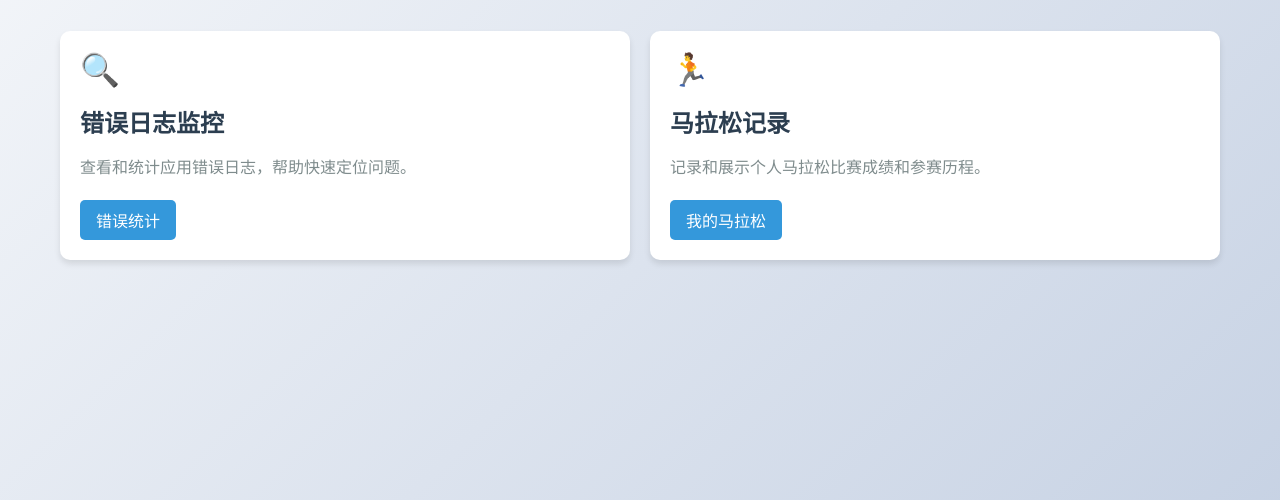
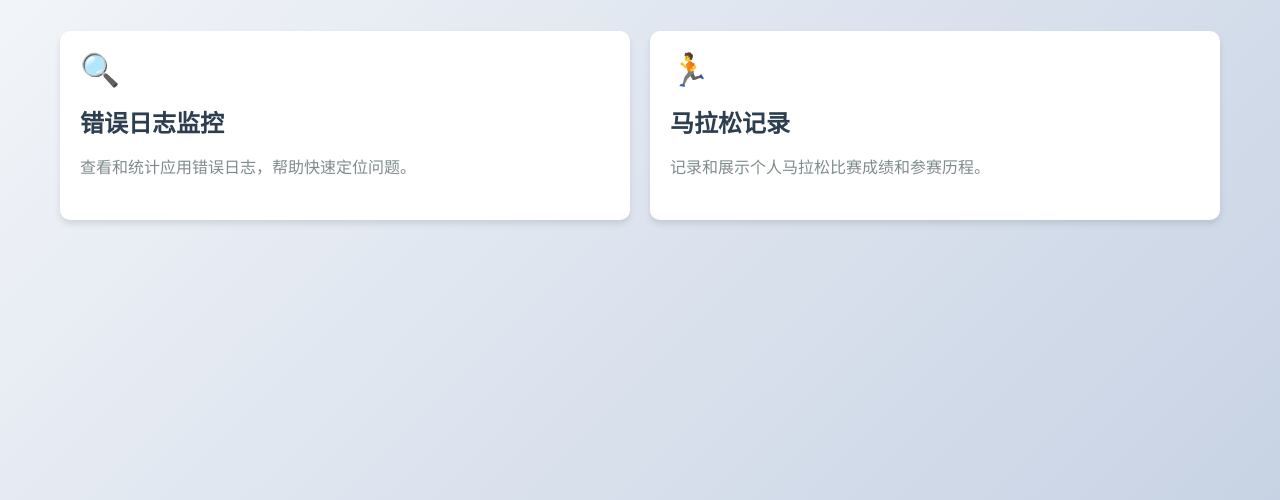
Before and after one commit to gpengtao/gpt-website, a Django app: page / in a window 1280 px wide. Shown: the part 154-654 px from the top of the page. Run offline with Django 3.2, Linux system fonts and the light colour scheme.

Commit message:
modify home card

```diff
--- a/templates/home.html
+++ b/templates/home.html
@@ -35,9 +35,13 @@
             padding: 20px;
             box-shadow: 0 4px 6px rgba(0,0,0,0.1);
             transition: transform 0.3s ease;
+            cursor: pointer;
+            text-decoration: none;
+            display: block;
         }
         .card:hover {
             transform: translateY(-5px);
+            box-shadow: 0 6px 12px rgba(0,0,0,0.15);
         }
         .card h2 {
             color: #2c3e50;
@@ -51,25 +55,27 @@
             line-height: 1.6;
         }
         .card-links {
-            display: flex;
-            gap: 10px;
+            display: none;
         }
-        .card-link {
-            display: inline-block;
-            padding: 8px 16px;
-            background: #3498db;
-            color: white;
-            text-decoration: none;
-            border-radius: 5px;
-            transition: background 0.3s ease;
+        .card-arrow {
+            color: #3498db;
+            font-size: 1.5em;
+            position: absolute;
+            right: 20px;
+            bottom: 20px;
+            opacity: 0;
+            transition: opacity 0.3s ease;
         }
-        .card-link:hover {
-            background: #2980b9;
+        .card:hover .card-arrow {
+            opacity: 1;
         }
         .card-icon {
             font-size: 2em;
             margin-bottom: 15px;
             color: #3498db;
+        }
+        .card-wrapper {
+            position: relative;
         }
     </style>
 </head>
@@ -79,23 +85,23 @@
 
         <div class="card-container">
             <!-- 错误日志监控卡片 -->
-            <div class="card">
+            <div class="card-wrapper">
+                <a href="{% url 'recent_log_stat' %}" class="card">
                     <div class="card-icon">🔍</div>
                     <h2>错误日志监控</h2>
                     <p>查看和统计应用错误日志，帮助快速定位问题。</p>
-                <div class="card-links">
-                    <a href="{% url 'recent_log_stat' %}" class="card-link">错误统计</a>
-                </div>
+                    <div class="card-arrow">→</div>
+                </a>
             </div>
 
             <!-- 马拉松记录卡片 -->
-            <div class="card">
+            <div class="card-wrapper">
+                <a href="{% url 'my_marathon' %}" class="card">
                     <div class="card-icon">🏃</div>
                     <h2>马拉松记录</h2>
                     <p>记录和展示个人马拉松比赛成绩和参赛历程。</p>
-                <div class="card-links">
-                    <a href="{% url 'my_marathon' %}" class="card-link">我的马拉松</a>
-                </div>
+                    <div class="card-arrow">→</div>
+                </a>
             </div>
         </div>
     </div>
```
Lines whose indentation alone changed are shown as unchanged.
